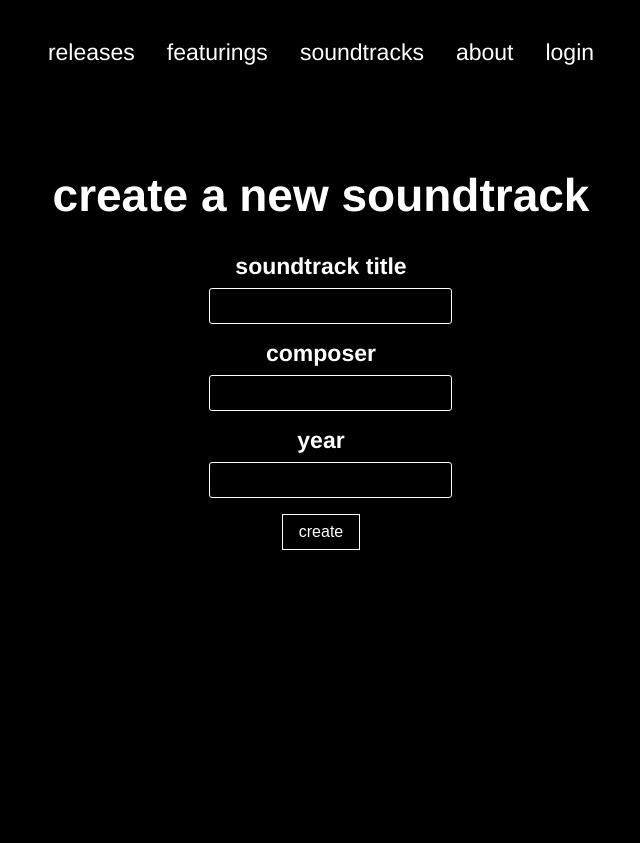
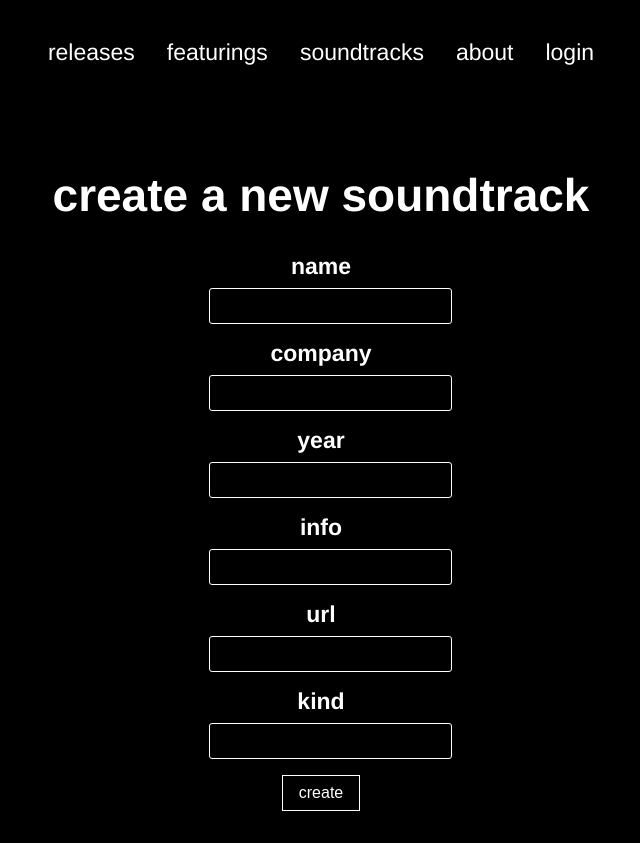
Before and after one commit to guerrinharj/gpgc-vue, a Vue app: page /create-soundtrack in a window 1280 px wide. Shown: the whole page, without its empty margins (319-959 px from the left). Before the commit the page ends 800 px from the top, so only its background shows below. Built offline with nearby package versions, Linux system fonts and the light colour scheme.

Commit message:
create soundtrack

```diff
--- a/src/components/CreateSoundtrackForm.vue
+++ b/src/components/CreateSoundtrackForm.vue
@@ -1,16 +1,28 @@
 <template>
     <form @submit.prevent="submitForm" class="create-soundtrack-form">
         <div>
-            <label for="title">Soundtrack Title</label>
-            <input id="title" v-model="form.title" required />
+            <label for="name">Name</label>
+            <input id="name" v-model="form.name" required />
         </div>
         <div>
-            <label for="composer">Composer</label>
-            <input id="composer" v-model="form.composer" required />
+            <label for="company">Company</label>
+            <input id="company" v-model="form.company" required />
         </div>
         <div>
             <label for="year">Year</label>
             <input id="year" type="number" v-model="form.year" required />
+        </div>
+        <div>
+            <label for="info">Info</label>
+            <input id="info" v-model="form.info" required />
+        </div>
+        <div>
+            <label for="url">url</label>
+            <input id="url" v-model="form.url" required />
+        </div>
+        <div>
+            <label for="kind">kind</label>
+            <input id="kind" v-model="form.kind" required />
         </div>
         <button type="submit">create</button>
     </form>
@@ -24,9 +36,12 @@ export default {
     data() {
         return {
             form: {
-                title: '',
-                composer: '',
+                name: '',
+                company: '',
+                info: '',
                 year: '',
+                kind: '',
+                url: ''
             },
         };
     },
--- a/src/components/SoundtrackItem.vue
+++ b/src/components/SoundtrackItem.vue
@@ -5,10 +5,12 @@
                 <p><b>{{ soundtrack.name }}</b></p>
                 <p>{{ soundtrack.company }}</p>
             </a>
+                <p class="year">({{ soundtrack.year }})</p>
         </div>
         <div v-else>
             <p><b>{{ soundtrack.name }}</b></p>
             <p>{{ soundtrack.company }}</p>
+            <p class="year">({{ soundtrack.year }})</p>
         </div>
     </div>
 </template>
@@ -40,4 +42,10 @@ export default {
 .soundtrack-item a:hover {
     text-decoration: underline; /* Add underline on hover */
 }
+
+.year {
+    font-style: italic;
+    padding-top: 9px;
+    font-size: 1.1rem;
+}
 </style>
--- a/src/store/index.js
+++ b/src/store/index.js
@@ -183,19 +183,29 @@ const store = createStore({
 
         async createSoundtrack({ state, commit }, soundtrackData) {
             try {
-                const response = await axios.post(`${API_BASE_URL}/api/v1/soundtracks`, soundtrackData, {
+                const payload = {
+                    name: soundtrackData.name,
+                    company: soundtrackData.company,
+                    year: soundtrackData.year,
+                    kind: soundtrackData.kind,
+                    info: soundtrackData.info,
+                    url: soundtrackData.url
+                };
+
+                const response = await axios.post(`${API_BASE_URL}/api/v1/soundtracks`, payload, {
                     headers: {
-                        Authorization: `Basic ${btoa(`${state.user.username}:${state.user.password}`)}`, // Encode username:password
+                        Username: `${state.user.username}`,
+                        Password: `${state.user.password}`,
                     },
                 });
 
-                // Update soundtracks state with the newly created soundtrack
-                commit('setSoundtracks', [response.data, ...state.soundtracks]);
-                return true; // Indicate success
+
+                commit('setSoundtracks', [response.data, ...(state.soundtracks || [])]);
+                return true;
             } catch (error) {
                 console.error('Error creating soundtrack:', error);
                 commit('setError', 'Failed to create soundtrack.');
-                return false; // Indicate failure
+                return false;
             }
         },
 
```
